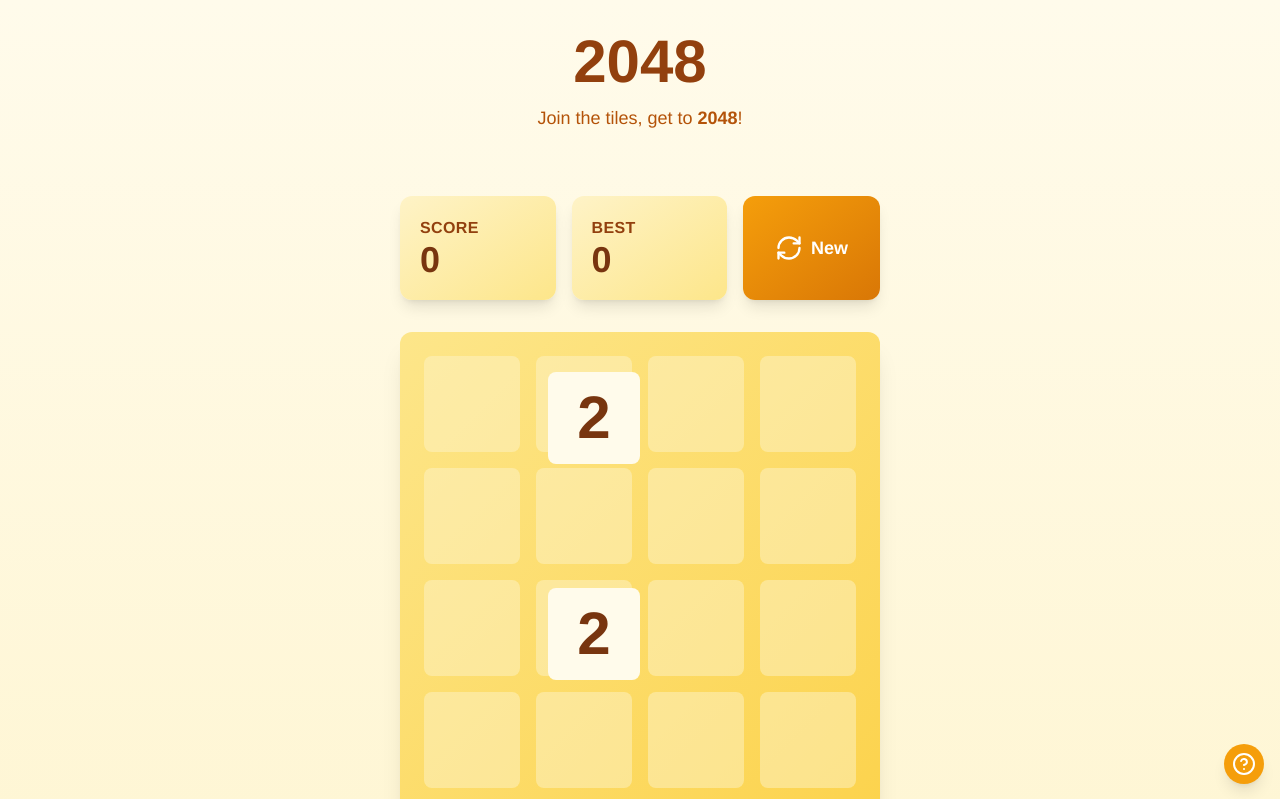
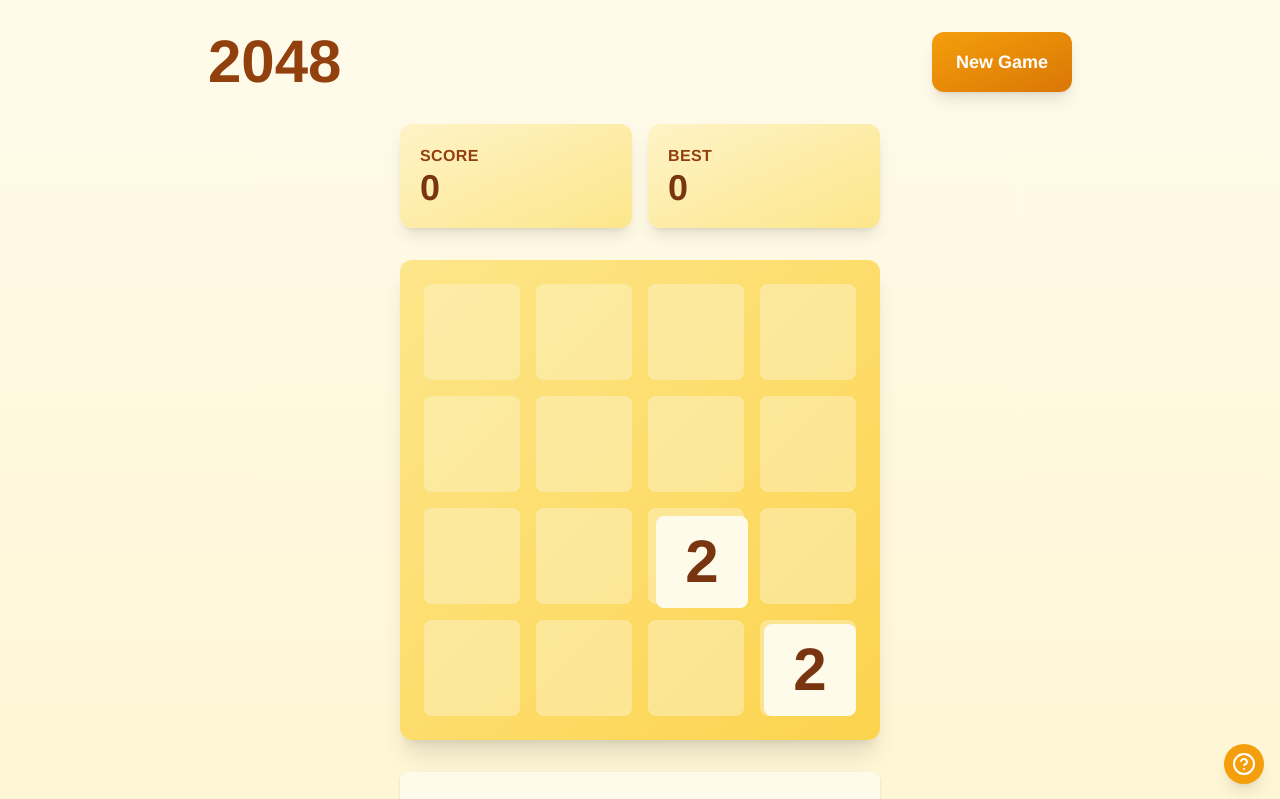
Before and after one commit to RohitKonge/twozerofoureight, a React (Vite) app: page / in a window 1280 px wide. Shown: the top 799 px of the page. Built offline with nearby package versions, Linux system fonts and the light colour scheme.

Commit message:
moved things

```diff
--- a/src/App.tsx
+++ b/src/App.tsx
@@ -1,15 +1,26 @@
 import React from 'react';
 import Board from './components/Board';
 import GameInstructions from './components/GameInstructions';
+import { RefreshCw } from 'lucide-react';
+import useGameLogic from './hooks/useGameLogic';
 
 function App() {
+  const { resetGame } = useGameLogic();
+
   return (
     <div className="min-h-screen bg-gradient-to-b from-amber-50 to-amber-100 flex flex-col items-center">
       <header className="w-full max-w-4xl mx-auto py-8 px-4">
-        <h1 className="text-5xl md:text-6xl font-bold text-amber-800 text-center mb-3">2048</h1>
-        <p className="text-lg text-amber-700 text-center mb-8">
-          Join the tiles, get to <span className="font-bold">2048</span>!
-        </p>
+        <div className="flex justify-between items-center">
+          <h1 className="text-5xl md:text-6xl font-bold text-amber-800">2048</h1>
+          <button
+            onClick={resetGame}
+            className="bg-gradient-to-br from-amber-500 to-amber-600 hover:from-amber-600 hover:to-amber-700 text-white font-bold py-4 px-6 rounded-xl transition-all duration-200 shadow-lg flex items-center justify-center"
+            aria-label="New Game"
+          >
+            {/* <RefreshCw size={24} className="mr-2" /> */}
+            <span className="text-lg">New Game</span>
+          </button>
+        </div>
       </header>
 
       <main className="w-full max-w-lg mx-auto px-4 pb-1">
--- a/src/components/Board.tsx
+++ b/src/components/Board.tsx
@@ -37,18 +37,10 @@ const Board: React.FC = () => {
           <div className="text-base text-amber-800 font-bold uppercase tracking-wide">Score</div>
           <div className="text-4xl font-bold text-amber-900">{score}</div>
         </div>
-        <div className="bg-gradient-to-br from-amber-100 to-amber-200 rounded-xl p-5 shadow-lg flex-1 mr-4">
+        <div className="bg-gradient-to-br from-amber-100 to-amber-200 rounded-xl p-5 shadow-lg flex-1">
           <div className="text-base text-amber-800 font-bold uppercase tracking-wide">Best</div>
           <div className="text-4xl font-bold text-amber-900">{bestScore}</div>
         </div>
-        <button
-          onClick={resetGame}
-          className="bg-gradient-to-br from-amber-500 to-amber-600 hover:from-amber-600 hover:to-amber-700 text-white font-bold py-5 px-8 rounded-xl transition-all duration-200 shadow-lg flex items-center justify-center"
-          aria-label="New Game"
-        >
-          <RefreshCw size={28} className="mr-2" />
-          <span className="text-lg">New</span>
-        </button>
       </div>
 
       {/* Game board */}
```
